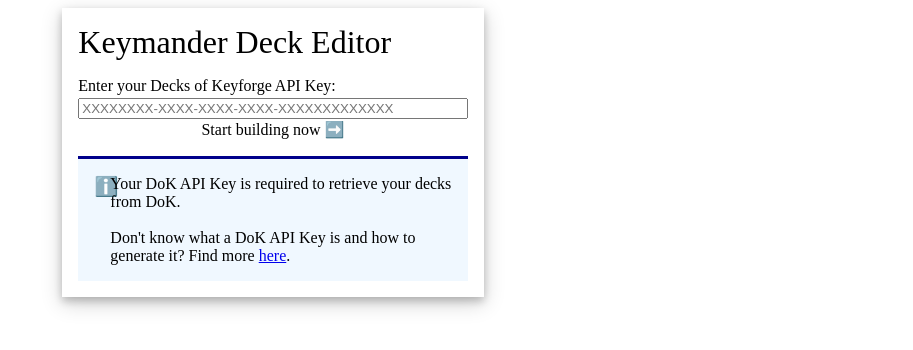
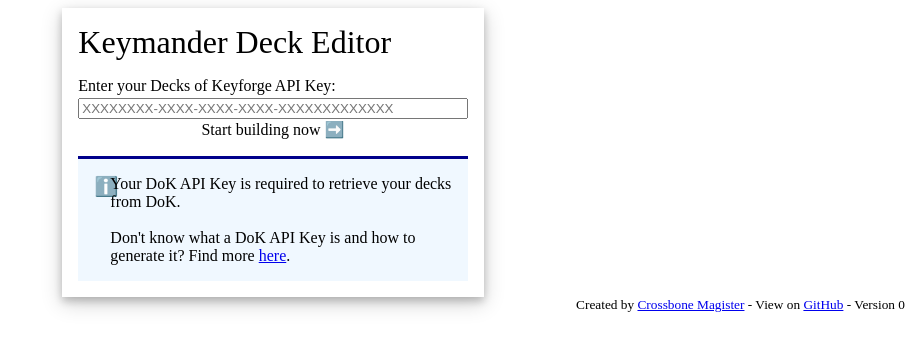
Before and after one commit to crossbone-magister/keymander-editor, a SvelteKit app: page / in a window 1280 px wide. Shown: the top 350 px of the page, without its empty margins (367-1280 px from the left). Built offline with nearby package versions, Linux system fonts and the light colour scheme.

Commit message:
feat: footer

```diff
--- a/src/routes/+layout.svelte
+++ b/src/routes/+layout.svelte
@@ -2,6 +2,7 @@
 	import ErrorDialog from '$lib/components/ErrorDialog.svelte';
 	import { dataLoaded, decks, errorMessage, keymanderDeck } from '$lib/stores';
 	import { setContext } from 'svelte';
+	import { version } from '$app/environment';
 
 	setContext('decks', decks);
 	setContext('keymanderDeck', keymanderDeck);
@@ -14,5 +15,17 @@
 </svelte:head>
 
 <slot></slot>
+<footer class="footer">
+	Created by <a href="https://github.com/crossbone-magister">Crossbone Magister</a> -
+	View on <a href="https://github.com/crossbone-magister/keymander-editor">GitHub</a> -
+	Version {version}
+</footer>
 
 <ErrorDialog />
+
+<style>
+	footer {
+		font-size: smaller;
+		text-align: right;
+	}
+</style>
--- a/svelte.config.js
+++ b/svelte.config.js
@@ -1,7 +1,11 @@
 import adapter from '@sveltejs/adapter-static';
 import { vitePreprocess } from '@sveltejs/vite-plugin-svelte';
+import { readFileSync } from 'node:fs';
+import { fileURLToPath } from 'node:url';
 
 const dev = process.argv.includes('dev');
+const path = fileURLToPath(new URL('package.json', import.meta.url));
+const pkg = JSON.parse(readFileSync(path, 'utf8'));
 
 /** @type {import('@sveltejs/kit').Config} */
 const config = {
@@ -12,7 +16,8 @@
 		appDir: 'app',
 		paths: {
 			base: dev ? '' : process.env.BASE_PATH
-		}
+		},
+		version: { name: pkg.version }
 	}
 };
 
```
